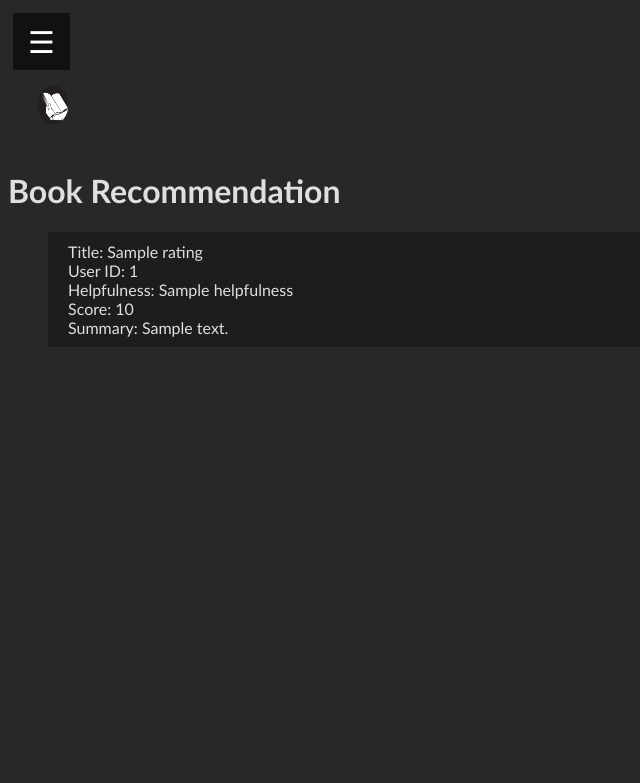
After one commit to jchefdeville/books-recommendations, a Flask app: template templates/UserRatings.html in a window 1280 px wide. The commit adds this page. Shown: the top 783 px of the page, without its empty margins (0-640 px from the left). Run offline with Flask 3, Linux system fonts and the light colour scheme; the template is opened without the code that fills it: most values are stand-ins (such as "Sample title", 1, 10 or a date in 2020); parts of the project's set-up code (start-up, migrations or seed data) failed here and were passed over.

Commit message:
Issue #51 - Show User Ratings

```diff
--- a/main.py
+++ b/main.py
@@ -86,6 +86,12 @@ def Users():
 def BooksRecommendations(id_user):
     recommendedBooks = getRecommandedBooksForUser(id_user)
     return render_template('BooksRecommendations.html', recommendedBooks=recommendedBooks)
+
+@app.route('/users/<string:id_user>/ratings')
+def userRatings(id_user):
+    ratings = getSpecificUserRatings(id_user)
+    ratings_list = list(ratings.to_records(index=False))
+    return render_template('UserRatings.html', ratings_list=ratings_list)
 
 @app.route('/categories/')
 def Categories():
--- /dev/null
+++ b/templates/UserRatings.html
@@ -0,0 +1,33 @@
+{% include 'header.html' %}
+
+<!DOCTYPE html>
+<html>
+  <head>
+    <title>TODO</title>
+    <style>
+      .description-column {
+        width: 500px;
+      }
+    </style>
+  </head>
+
+  <body>
+    <ul class="list-books">
+      {% for title, user_id, helpfulness, score, summary in ratings_list %}
+      <li class="book">
+        Title: {{ title }}
+        <br />
+        User ID: {{user_id}}
+        <br />
+        Helpfulness: {{helpfulness}}
+        <br />
+        Score: {{ score }}
+        <br />
+        Summary: {{ summary }}
+      </li>
+      {% endfor %}
+    </ul>
+  </body>
+</html>
+
+<script src="{{ url_for('static', filename='script.js') }}"></script>
--- a/templates/Users.html
+++ b/templates/Users.html
@@ -17,7 +17,7 @@
       <li class="book" style="display: block !important">
         <a href="/users/{{user}}/recommendations">{{ user }}</a>
         <br />
-        {{ count }} ratings
+        <a href="/users/{{user}}/ratings">{{ count }}</a> ratings
       </li>
       {% endfor %}
     </ul>
@@ -27,8 +27,7 @@
       <a class="button" href="?page={{ page - 1 }}">Previous</a>
       {% else %}
       <button class="button disabled" disabled>Previous</button>
-        {% endif %}
-        {% if not users.empty %}
+      {% endif %} {% if not users.empty %}
       <a class="button" href="?page={{ page + 1 }}">Next</a>
       {% else %}
       <button class="button disabled" disabled>Next</button>
```
Lines whose indentation alone changed are shown as unchanged.
